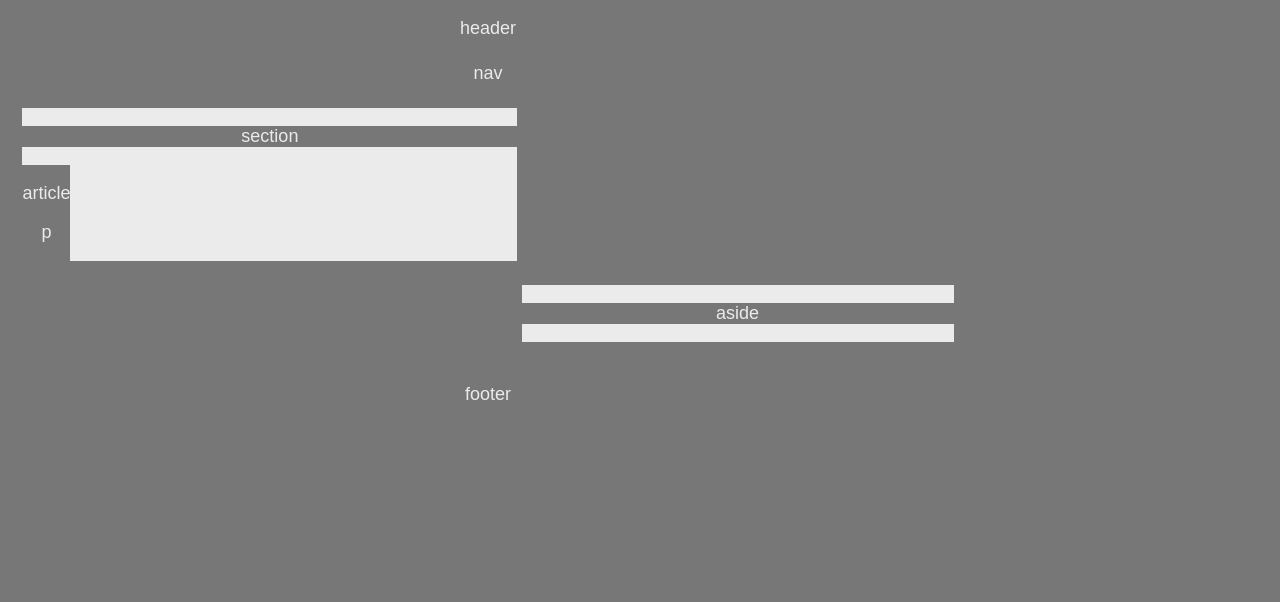
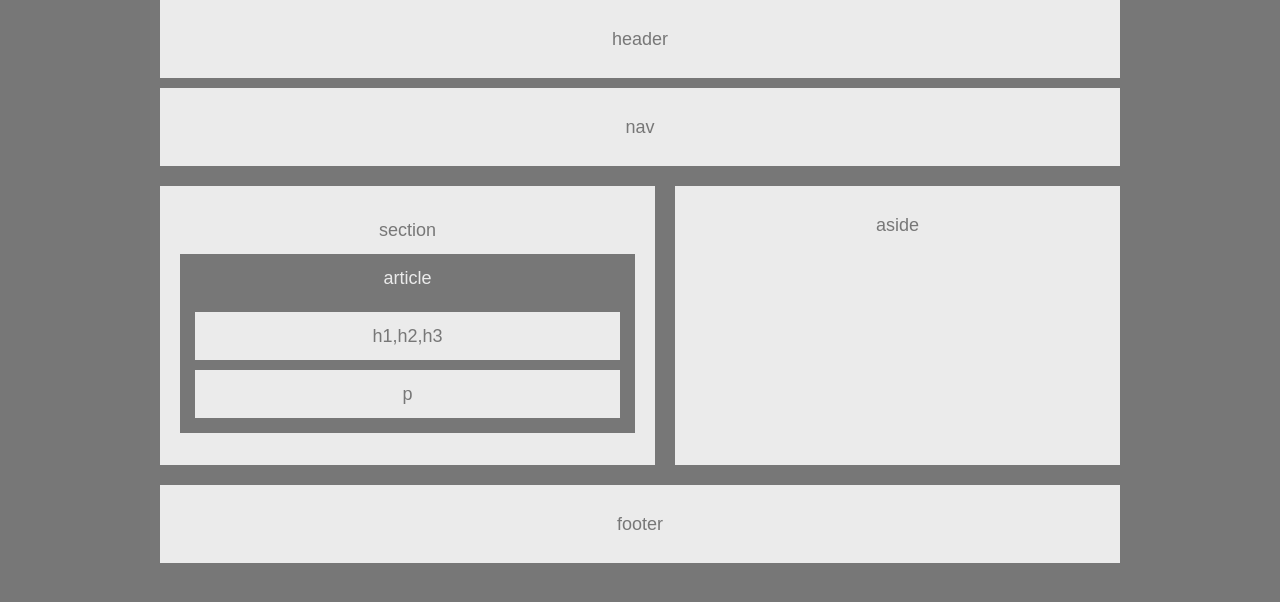
Before and after one commit to Mamitin/HW-Wireframe, a plain HTML site: page index.html in a window 1280 px wide. Drawn offline with Linux system fonts and the light colour scheme.

Commit message:
completed css cleaned up html and added reset.css

```diff
--- a/index.html
+++ b/index.html
@@ -1,11 +1,17 @@
 <!DOCTYPE html>
-<html lang="en">
-<head>
+<html lang="en-us">
     <meta charset="UTF-8">
 
-    <title>HW Wireframe</title>
-    <link href=" style.css" rel="stylesheet">
+<head>
+
+    <link href="reset.css" rel="stylesheet">
+    <link href="style.css" rel="stylesheet">
+  <title>Wireframe</title>
+
+
+
 </head>
+
 <body>
 	  <div class="wrapper">
 		    <header class="content">
@@ -20,18 +26,23 @@
 			      <p class="title">section</p>
 
 			  <article>
-          <p class="article">article</p>
-                <p class="content"h1, h2, h3></p>
-              <p class="content">p</p>
+				    <p class="title">article</p>
+				    <p class="content title">h1,h2,h3</p>
+				    <p class="content title">p</p>
 			  </article>
+
 		    </section>
 
 		    <aside class="content">
 			      <p class="title">aside</p>
 		    </aside>
-    <div class="clearfix"></div>
+
+		<div class="clear"></div>
+
 		    <footer class="content">
 			      <p class="title">footer</p>
 		    </footer>
+	  </div>
+
   </body>
 </html>
--- /dev/null
+++ b/reset.css
@@ -0,0 +1,48 @@
+/* http://meyerweb.com/eric/tools/css/reset/
+   v2.0 | 20110126
+   License: none (public domain)
+*/
+
+html, body, div, span, applet, object, iframe,
+h1, h2, h3, h4, h5, h6, p, blockquote, pre,
+a, abbr, acronym, address, big, cite, code,
+del, dfn, em, img, ins, kbd, q, s, samp,
+small, strike, strong, sub, sup, tt, var,
+b, u, i, center,
+dl, dt, dd, ol, ul, li,
+fieldset, form, label, legend,
+table, caption, tbody, tfoot, thead, tr, th, td,
+article, aside, canvas, details, embed,
+figure, figcaption, footer, header, hgroup,
+menu, nav, output, ruby, section, summary,
+time, mark, audio, video {
+	margin: 0;
+	padding: 0;
+	border: 0;
+	font-size: 100%;
+	font: inherit;
+	vertical-align: baseline;
+}
+/* HTML5 display-role reset for older browsers */
+article, aside, details, figcaption, figure,
+footer, header, hgroup, menu, nav, section {
+	display: block;
+}
+body {
+	line-height: 1;
+}
+ol, ul {
+	list-style: none;
+}
+blockquote, q {
+	quotes: none;
+}
+blockquote:before, blockquote:after,
+q:before, q:after {
+	content: '';
+	content: none;
+}
+table {
+	border-collapse: collapse;
+	border-spacing: 0;
+}
--- a/style.css
+++ b/style.css
@@ -1,52 +1,66 @@
-  html {
-    min-height: 100%;
-    width: 100%;
+body {
+	background-color: #777;
 }
 
-  body {
-    width: 960px;
-    background-color: #777;
-    color: #777;
+.title {
+	font-family: 'Arial', 'Helvetica Neue', Helvetica, sans-serif;
+	font-size: 18px;
+	text-align: center;
+	padding: 30px 0;
+	margin: 0;
 }
 
-  header,
-  nav,
-  section,
-  aside,
-  footer {
-    margin: 0 1.5% 24px 1.5%;
+.wrapper {
+	width: 960px;
+	margin: 0 auto;
+}
+
+.content {
+	color: #777;
 	background-color: #ebebeb;
-    font-family: Arial, Helvetica, sans-serif;
-    font-size: 18px;
-    text-align: center;
+}
+
+header {
+	margin-bottom: 10px;
+}
+
+nav {
+	margin-bottom: 20px;
 }
 
 section {
+	float: left;
+	height: 279px;
 	width: 495px;
-    float: left;
+	box-sizing: border-box;
+	padding: 20px;
+}
+
+section .title {
+	padding: 15px;
 }
 
 article {
+	background-color: #777;
 	color: #ebebeb;
-    background-color: #777;
-    float: left;
+	box-sizing: border-box;
+	padding: 0 15px 15px 15px;
+}
+
+article .content {
+	margin-top: 10px;
 }
 
 aside {
 	float: right;
-    width: 45%;
-  }
-
-  h1, p {
-    Color: #ebebeb;
-    background-color: #777;
-  }
-
-  .clearfix {
-    clear: both;
+	height: 279px;
+	width: 445px;
 }
 
 footer {
+	margin-top: 20px;
+}
+
+.clear {
 	clear: both;
-    margin-bottom: 0;
 }
```
Lines whose indentation alone changed are shown as unchanged.
